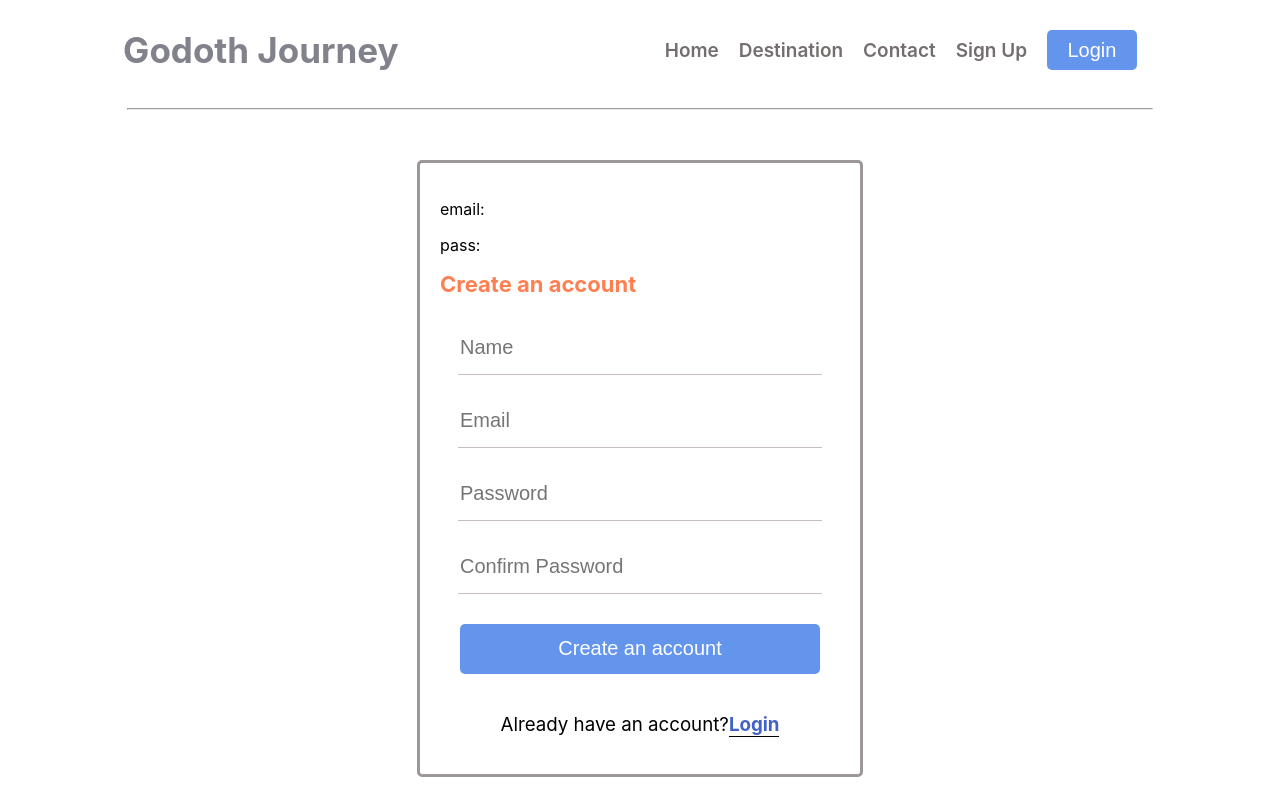
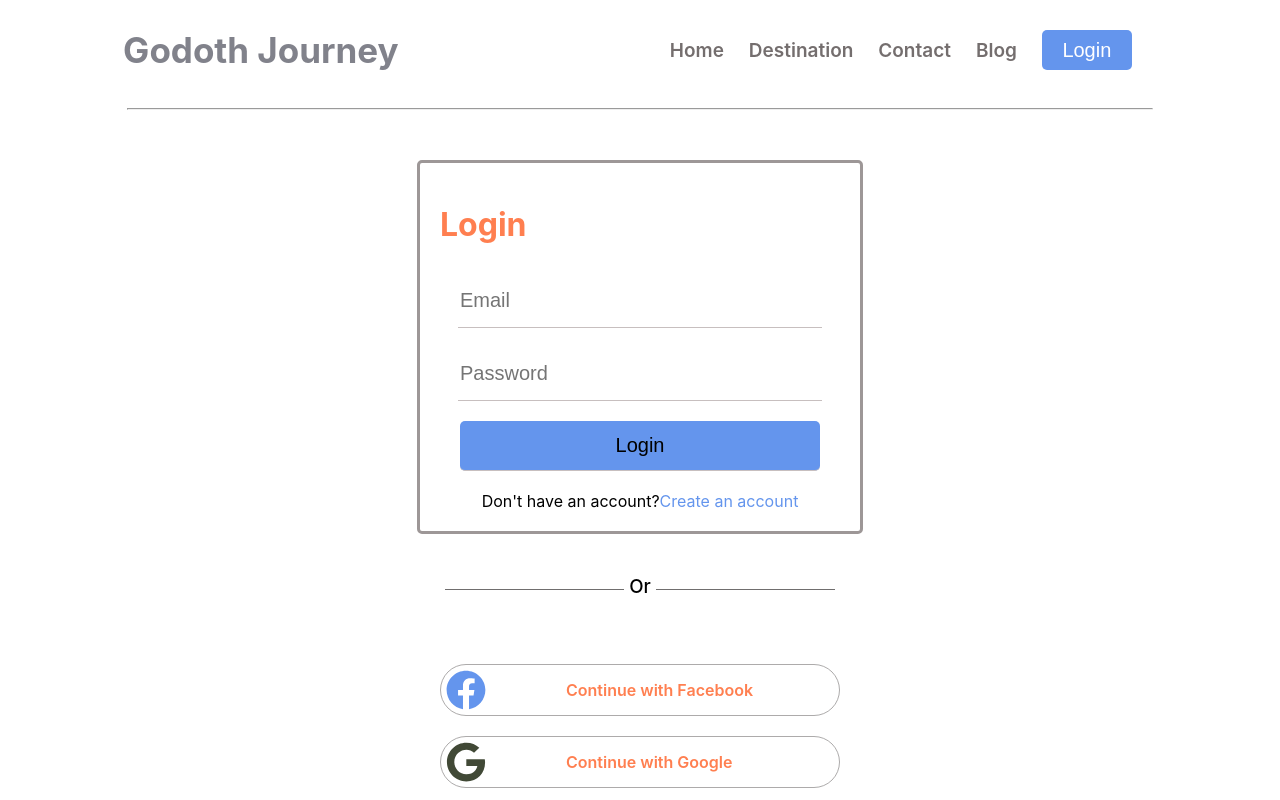
Before and after one commit to protyasha201/godoth-journey, a React (Create React App) app: page /signup in a window 1280 px wide. Shown: the top 800 px of the page. Built offline with nearby package versions, Linux system fonts and the light colour scheme.

Commit message:
almost done

```diff
--- a/src/App.js
+++ b/src/App.js
@@ -3,18 +3,28 @@ import "firebase/auth";
 import Home from './Components/Home/Home';
 import { Route, BrowserRouter as Router, Switch } from 'react-router-dom';
 import SignUp from './Components/SignUp/SignUp';
-import Login from './Components/Login/Login';
 import Header from './Components/Header/Header';
 import Error from './Components/Error/Error';
 import RideDetail from './Components/RideDetail/RideDetail';
-import { createContext } from 'react';
+import { createContext, useState } from 'react';
+import PrivateRoute from './Components/PrivateRoute/PrivateRoute';
 
 export const UserContext = createContext();
 
 function App() {
+  const [user, setUser] = useState({
+    isSignedIn: false,
+    name: '',
+    email: '',
+    password: '',
+    confirmPassword: '',
+    error: '',
+    checkPassword: '',
+    success: ''
+  })
 
   return (
-    // <UserContext.Provider value={[loggedInUser, setLoggedInUser]}>
+    <UserContext.Provider value={[user, setUser]}>
       <Router>
         <Header></Header>
         <Switch>
@@ -27,18 +37,15 @@ function App() {
           <Route path="/signup">
             <SignUp></SignUp>
           </Route>
-          <Route path="/login">
-            <Login></Login>
-          </Route>
-          <Route path="/rideDetail/:rideName">
+          <PrivateRoute path="/rideDetail/:rideName">
             <RideDetail></RideDetail>
-          </Route>
+          </PrivateRoute>
           <Route path="*">
             <Error></Error>
           </Route>
         </Switch>
       </Router>
-    // </UserContext.Provider>`
+    </UserContext.Provider>
   );
 }
 
--- a/src/Components/Header/Header.js
+++ b/src/Components/Header/Header.js
@@ -5,7 +5,7 @@ import './Header.css';
 const Header = () => {
     let history = useHistory();
     const handleLogin = () => {
-        history.push(`/login`);
+        history.push(`/signup`);
     }
     return (
         <div>
@@ -15,7 +15,7 @@ const Header = () => {
                     <Link className="navLinks" to="/">Home</Link>
                     <Link className="navLinks" to="/">Destination</Link>
                     <Link className="navLinks" to="/">Contact</Link>
-                    <Link className="navLinks" to="/signup">Sign Up</Link>
+                    <Link className="navLinks" to="/">Blog</Link>
                     <button onClick={handleLogin} className="loginBtn">Login</button>
                 </div>
             </nav>
--- a/src/Components/Home/Home.js
+++ b/src/Components/Home/Home.js
@@ -10,7 +10,7 @@ const Home = () => {
         <div className="home">
             <div className="rides">
                 {
-                    rideData.map(rides => <Rides key={rides.id} rides={rides}></Rides>)
+                    rideData.map(rides => <Rides key={rides.name} rides={rides}></Rides>)
                 }
             </div>
         </div>
--- a/src/Components/Login/Login.css
+++ /dev/null
@@ -1,134 +0,0 @@
-.login {
-    border: 3px solid rgb(157, 151, 151);
-    max-width: 400px;
-    border-radius: 5px;
-    margin: 50px auto;
-    padding: 20px;
-}
-
-.form {
-    display: flex;
-    flex-direction: column;
-}
-
-.form input {
-    width: 90%;
-    border: none;
-    border-bottom: 1px solid rgb(199, 191, 191);
-    margin: 10px auto;
-    height: 50px;
-    color: black;
-    font-size: 20px;
-}
-
-.form input:focus {
-    color: rgb(73, 71, 73);
-}
-
-.login h1 {
-    color: coral;
-    font-size: 22px;
-}
-
-.submitLogin {
-    height: 50px;
-    width: 90%;
-    margin: 20px auto;
-    font-size: 20px;
-    background-color: cornflowerblue;
-    color: white;
-    border-radius: 5px;
-    border: none;
-    cursor: pointer;
-}
-
-.login h3 a {
-    border-bottom: 1px solid black;
-    font-weight: 700;
-    color: rgb(67, 98, 201);
-}
-
-.login h3 {
-    font-weight: 400;
-    text-align: center;
-}
-
-.orContainer {
-    display: flex;
-    width: 400px;
-    margin: 0% auto;
-    justify-content: center;
-}
-
-.lines {
-    width: 45%;
-    border-top: 1px solid rgb(112, 110, 110);
-    margin: 5px;
-}
-
-.orContainer h3 {
-    position: relative;
-    bottom: 28px;
-    font-weight: 500;
-}
-
-.socialLogin {
-    margin-bottom: 50px;
-    width: 400px;
-    margin-left: auto;
-    margin-right: auto;
-}
-
-.loginSites {
-    cursor: pointer;
-    display: flex;
-    border-radius: 50px;
-    padding: 5px;
-    align-items: center;
-    height: 40px;
-    margin-top: 20px;
-    border: 1px solid rgb(173, 171, 171);
-}
-
-.loginSites img {
-    height: 40px;
-    border: rgb(137, 133, 133) 1px solid;
-    border-radius: 50%;
-}
-
-.loginSites h4 {
-    font-weight: 600;
-    color: coral;
-    margin-left: 80px;
-}
-
-.forgotPass {
-    display: flex;
-    align-items: center;
-    justify-content: center;
-}
-
-.forgotPass .checkBox {
-    margin-left: 20px;
-    width: 20px;
-}
-
-.forgotPass p {
-    margin-right: 130px;
-}
-
-.forgotPass a {
-    border-bottom: gray 1px solid;
-}
-
-.loginSites .icons {
-    font-size: 40px;
-}
-
-.loginSites .facebookIcon {
-    color: cornflowerblue;
-}
-
-.loginSites .googleIcon{
-    color: rgb(65, 73, 54);
-}
--- a/src/Components/Login/Login.js
+++ /dev/null
@@ -1,78 +0,0 @@
-import React from 'react';
-import { Link } from 'react-router-dom';
-import './Login.css';
-import firebase from "firebase/app";
-import firebaseConfig from '../../firebaseConfig';
-import { FontAwesomeIcon } from '@fortawesome/react-fontawesome';
-import { faFacebook, faGoogle } from '@fortawesome/free-brands-svg-icons';
-
-
-const Login = () => {
-    const handleGoogleLogin = () => {
-        if (firebase.apps.length === 0) {
-            firebase.initializeApp(firebaseConfig);
-        }
-        var googleProvider = new firebase.auth.GoogleAuthProvider();
-        firebase.auth()
-            .signInWithPopup(googleProvider)
-            .then((result) => {
-                const { displayName, email } = result.user;
-
-            }).catch((error) => {
-                //show error
-            });
-    }
-
-    const handleFacebookLogin = () => {
-        if (firebase.apps.length === 0) {
-            firebase.initializeApp(firebaseConfig);
-        }
-        var fbProvider = new firebase.auth.FacebookAuthProvider();
-        firebase
-            .auth()
-            .signInWithPopup(fbProvider)
-            .then((result) => {
-                const { displayName, email } = result.user;
-            })
-            .catch((error) => {
-                //show error
-            });
-    }
-    return (
-        <div>
-            <div className="login">
-                <h1>Login</h1>
-                <form className="form">
-                    <input required type="email" name="email" placeholder="Email"></input>
-                    <input required type="password" name="password" placeholder="Password"></input>
-                    <div className="forgotPass">
-                        <input className="checkBox" type="checkbox" name="checkbox"></input>
-                        <p>Remember Me</p>
-                        <a href="#">Forgot Password</a>
-                    </div>
-                    <input name="submit" className="submitLogin" value="Login" type="submit"></input>
-                </form>
-                <h3>Don't have an account?<Link className="link" to="/signup">Create an account</Link></h3>
-            </div>
-            <div className="alternateLogin">
-                <div className="orContainer">
-                    <span className="lines"></span>
-                    <h3>Or</h3>
-                    <span className="lines"></span>
-                </div>
-                <div onClick={handleFacebookLogin} className="socialLogin">
-                    <div className="loginSites">
-                        <FontAwesomeIcon className="facebookIcon icons" icon={faFacebook} />
-                        <h4>Continue with Facebook</h4>
-                    </div>
-                    <div onClick={handleGoogleLogin} className="loginSites">
-                        <FontAwesomeIcon className="icons googleIcon" icon={faGoogle} />
-                        <h4>Continue with Google</h4>
-                    </div>
-                </div>
-            </div>
-        </div>
-    );
-};
-
-export default Login;
--- a/src/Components/PrivateRoute/PrivateRoute.js
+++ b/src/Components/PrivateRoute/PrivateRoute.js
@@ -1,26 +1,26 @@
-// import React, { useContext } from 'react';
-// import { Redirect, Route } from 'react-router';
-// import { UserContext } from '../../App';
+import React, { useContext } from 'react';
+import { Redirect, Route } from 'react-router';
+import { UserContext } from '../../App';
 
-// const PrivateRoute = ({children, ...rest}) => {
-//     const {loggedInUser, setLoggedInUser} = useContext(UserContext);
-//     return (
-//         <Route
-//             {...rest}
-//             render={({ location }) =>
-//                 loggedInUser.email ? (
-//                     children
-//                 ) : (
-//                     <Redirect
-//                         to={{
-//                             pathname: "/login",
-//                             state: { from: location }
-//                         }}
-//                     />
-//                 )
-//             }
-//         />
-//     );
-// };
+const PrivateRoute = ({ children, ...rest }) => {
+    const [user, setUser] = useContext(UserContext);
+    return (
+        <Route
+            {...rest}
+            render={({ location }) =>
+                user.isSignedIn ? (
+                    children
+                ) : (
+                    <Redirect
+                        to={{
+                            pathname: "/signup",
+                            state: { from: location }
+                        }}
+                    />
+                )
+            }
+        />
+    );
+};
 
-// export default PrivateRoute;
+export default PrivateRoute;
--- a/src/Components/RideDetail/RideDetail.js
+++ b/src/Components/RideDetail/RideDetail.js
@@ -8,7 +8,7 @@ const RideDetail = () => {
         <div>
             <h1>This is ride Detail of {rideName}</h1>
             {
-                rideData.map(rides => rides.name === rideName  && <div>
+                rideData.map(rides => rides.name === rideName  && <div key={rides.name}>
                     <h2>{rides.des}</h2>
                     <img src={rides.imgUrl}/>
                 </div>)
--- a/src/Components/SignUp/SignUp.css
+++ b/src/Components/SignUp/SignUp.css
@@ -1,16 +1,7 @@
-.signUp {
-    border: 3px solid rgb(157, 151, 151);
-    max-width: 400px;
-    border-radius: 5px;
-    margin: 50px auto;
-    padding: 20px;
-}
-
 .form {
     display: flex;
     flex-direction: column;
 }
-
 .form input {
     width: 90%;
     border: none;
@@ -25,12 +16,7 @@
     color: rgb(73, 71, 73);
 }
 
-.signUp h1 {
-    color: coral;
-    font-size: 22px;
-}
-
-.signupBtn {
+.signupLogin {
     height: 50px;
     width: 90%;
     margin: 20px auto;
@@ -40,17 +26,6 @@
     border-radius: 5px;
     border: none;
     cursor: pointer;
-}
-
-.signUp h3 .link {
-    border-bottom: 1px solid black;
-    font-weight: 700;
-    color: rgb(67, 98, 201);
-}
-
-.signUp h3 {
-    font-weight: 400;
-    text-align: center;
 }
 
 .orContainer {
--- a/src/Components/SignUp/SignUp.js
+++ b/src/Components/SignUp/SignUp.js
@@ -1,25 +1,23 @@
-import React, { useImperativeHandle, useState } from 'react';
+import React, { useContext, useState } from 'react';
 import './SignUp.css';
-import { Link } from 'react-router-dom';
 import { FontAwesomeIcon } from '@fortawesome/react-fontawesome';
 import { faFacebook, faGoogle } from '@fortawesome/free-brands-svg-icons';
 import firebase from "firebase/app";
 import firebaseConfig from '../../firebaseConfig';
+import { UserContext } from '../../App';
+import { useHistory, useLocation } from 'react-router';
 
 if (firebase.apps.length === 0) {
     firebase.initializeApp(firebaseConfig);
 }
 
 const SignUp = () => {
-    const [user, setUser] = useState({
-        isSignedUp: false,
-        name: '',
-        email: '',
-        password: '',
-        confirmPassword: '',
-        error: '',
-        checkPassword: ''
-    })
+    const [newUser, setNewUser] = useState(false);
+    const [user, setUser] = useContext(UserContext);
+    let history = useHistory();
+    let location = useLocation();
+
+    let { from } = location.state || { from: { pathname: "/" } };
 
     const handleGoogleSignUp = () => {
         var googleProvider = new firebase.auth.GoogleAuthProvider();
@@ -28,11 +26,12 @@ const SignUp = () => {
             .then((result) => {
                 const { displayName, email } = result.user;
                 const signedInUser = {
-                    isSignedUp: true,
+                    isSignedIn: true,
                     name: displayName,
                     email: email,
                 }
                 setUser(signedInUser);
+                history.replace(from);
             }).catch((error) => {
                 //show error
             });
@@ -46,7 +45,7 @@ const SignUp = () => {
             .then((result) => {
                 const { displayName, email } = result.user;
                 const signedInUser = {
-                    isSignedUp: true,
+                    isSignedIn: true,
                     name: displayName,
                     email: email,
                 }
@@ -73,7 +72,7 @@ const SignUp = () => {
             }
             else {
                 isFieldValid = false;
-                const userInfoUpdate = {...user};
+                const userInfoUpdate = { ...user };
                 userInfoUpdate.checkPassword = "Confirm Password is not correct";
                 setUser(userInfoUpdate);
             }
@@ -86,40 +85,88 @@ const SignUp = () => {
     }
 
     const handleSignUp = (e) => {
-        if (user.email && user.password) {
+        if (newUser && user.email && user.password) {
             firebase.auth().createUserWithEmailAndPassword(user.email, user.password)
                 .then(res => {
                     const userInfoUpdate = { ...user };
+                    userInfoUpdate.success = 'Sign up successful now please login';
                     setUser(userInfoUpdate);
+                    updateUserName(user.name);
+                    history.replace(from);
                 })
                 .catch((error) => {
-                    const userInfoUpdate = {...user};
+                    const userInfoUpdate = { ...user };
                     userInfoUpdate.error = error.message;
                     setUser(userInfoUpdate);
                 });
         }
-        else{
-            alert("Form Not Valid");
+
+        if (!newUser && user.email && user.password) {
+            firebase.auth().signInWithEmailAndPassword(user.email, user.password)
+                .then(res => {
+                    const userInfoUpdate = { ...user };
+                    userInfoUpdate.success = '';
+                    userInfoUpdate.isSignedIn = true;
+                    setUser(userInfoUpdate);
+                    updateUserName(user.name);
+                    history.replace(from);
+                })
+                .catch((error) => {
+                    var errorCode = error.code;
+                    var errorMessage = error.message;
+                });
         }
         e.preventDefault();
     }
 
+    const updateUserName = name => {
+        const user = firebase.auth().currentUser;
+
+        user.updateProfile({
+            displayName: name
+        })
+            .then(function () {
+                //update successful
+            })
+            .then(function (error) {
+                console.log(error);
+            })
+    }
+
+    const changeForm = () => {
+        setNewUser(!newUser);
+    }
+
     return (
         <div>
-            <div className="signUp">
-                <p>email: {user.email}</p>
-                <p>pass: {user.password}</p>
-                <p>{user.checkPassword}</p>
-                <p style={{color: 'red'}}>{user.error}</p>
-                <h1>Create an account</h1>
-                <form onReset={handleSignUp} onSubmit={handleSignUp} className="form">
-                    <input required onBlur={handleBlur} type="text" name="name" placeholder="Name"></input>
+            <p style={{ color: 'blue', textAlign: 'center' }}>{user.checkPassword}</p>
+            <p style={{ color: 'red', textAlign: 'center' }}>{user.error}</p>
+            <p style={{ color: 'green', textAlign: 'center' }}>{user.success}</p>
+            <div style={{
+                border: "3px solid rgb(157, 151, 151)",
+                maxWidth: "400px",
+                borderRadius: "5px",
+                margin: "50px auto",
+                padding: "20px"
+            }}>
+                <h1 style={{ color: 'coral' }}>{newUser ? "Create Account" : "Login"}</h1>
+                <form onSubmit={handleSignUp} className="form">
+                    {
+                        newUser && <input required onBlur={handleBlur} type="text" name="name" placeholder="Name"></input>
+                    }
                     <input required onBlur={handleBlur} type="email" name="email" placeholder="Email"></input>
                     <input required onBlur={handleBlur} type="password" name="password" placeholder="Password"></input>
-                    <input required onBlur={handleBlur} type="password" name="confirmPassword" placeholder="Confirm Password"></input>
-                    <button className="signupBtn">Create an account</button>
+                    {
+                        newUser && <input required onBlur={handleBlur} type="password" name="confirmPassword" placeholder="Confirm Password"></input>
+                    }
+                    <input type="submit" className="signupLogin" value={
+                        newUser ? "Create an account" : "Login"
+                    } />
                 </form>
-                <h3>Already have an account?<Link className="link" to="/login">Login</Link></h3>
+                <div style={{ display: 'flex', justifyContent: 'center', marginTop: '10px' }}>
+                    <span>{newUser ? "Already have an account?" : "Don't have an account?"}</span>
+                    <span style={{ color: 'cornflowerblue', cursor: 'pointer' }} onClick={changeForm}>{newUser ? "Login" : "Create an account"}</span>
+                </div>
             </div>
             <div className="alternateSignup">
                 <div className="orContainer">
@@ -127,18 +174,18 @@ const SignUp = () => {
                     <h3>Or</h3>
                     <span className="lines"></span>
                 </div>
-                <div className="socialSignup">
-                    <div onClick={handleGoogleSignUp} className="signupSites">
+                <div className="socialSignup" onClick={handleFacebookSignUp}>
+                    <div className="signupSites">
                         <FontAwesomeIcon className="facebookIcon icons" icon={faFacebook} />
                         <h4>Continue with Facebook</h4>
                     </div>
-                    <div onClick={handleFacebookSignUp} className="signupSites">
+                    <div onClick={handleGoogleSignUp} className="signupSites">
                         <FontAwesomeIcon className="googleIcon icons" icon={faGoogle} />
                         <h4>Continue with Google</h4>
                     </div>
                 </div>
             </div>
-        </div>
+        </div >
     );
 };
 
```
